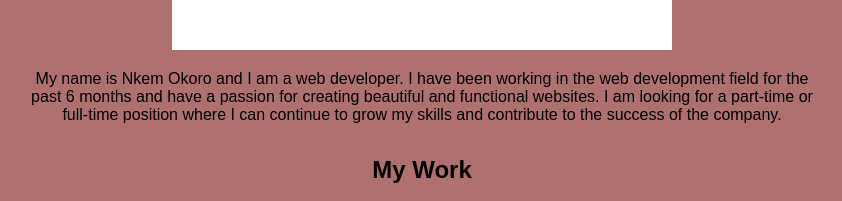
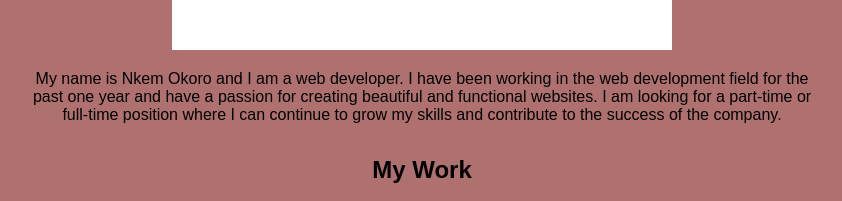
Before and after one commit to dakenny5241/Jobs-portfolio, a plain HTML site: page index.html in a window 1280 px wide. Shown: the part 834-1035 px from the top of the page, 218-1060 px from the left. Drawn offline with Linux system fonts and the light colour scheme.

Commit message:
update done

```diff
--- a/index.html
+++ b/index.html
@@ -24,7 +24,7 @@
         <div class="img_kenny.jpg">
         <img src="assets/img_kenny.jpg" style="width:500px; height:600px">
         </div>
-        <p>My name is Nkem Okoro and I am a web developer. I have been working in the web development field for the past 6 months and have a passion for creating beautiful and functional websites. I am looking for a part-time or full-time position where I can continue to grow my skills and contribute to the success of the company.</p>
+        <p>My name is Nkem Okoro and I am a web developer. I have been working in the web development field for the past one year and have a passion for creating beautiful and functional websites. I am looking for a part-time or full-time position where I can continue to grow my skills and contribute to the success of the company.</p>
       </section>
       <section id="work" class="work">
         <h2>My Work</h2>
```
